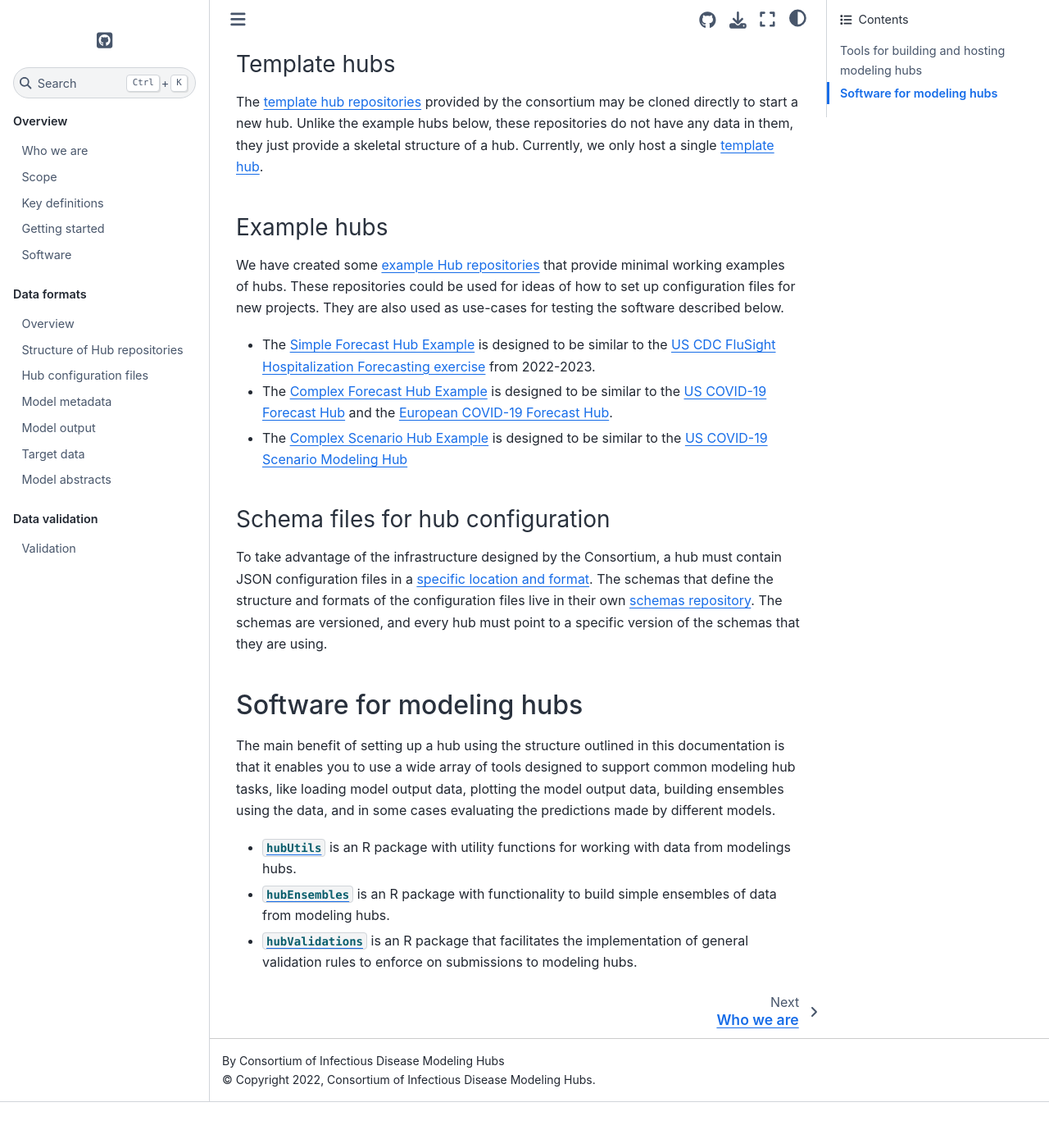
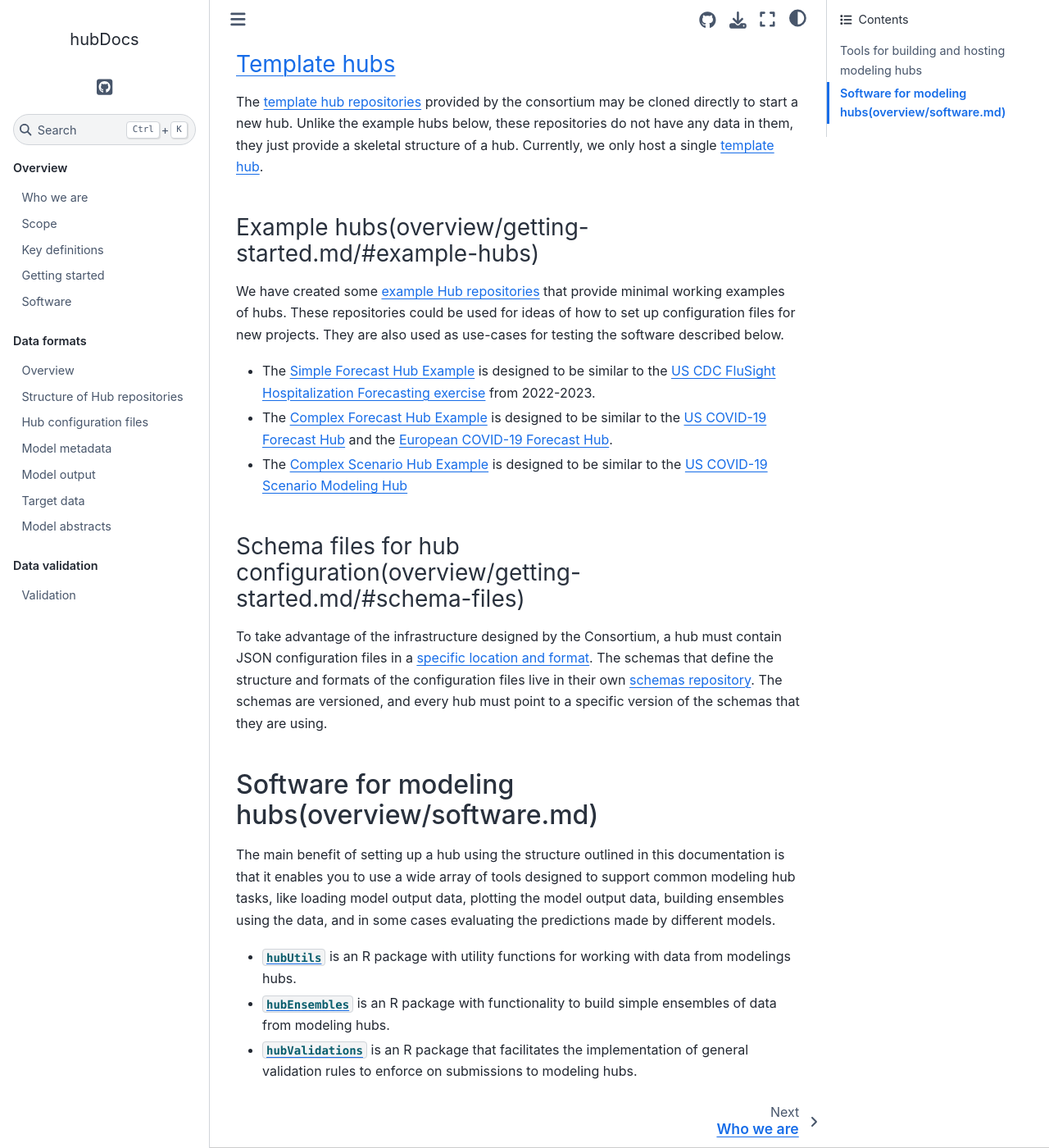
Before and after one commit to hubverse-org/hubDocs, a Sphinx documentation site: the page built from docs/source/index.md, in a window 1280 px wide and 1400 px high, scrolled down 625 px. Shown: the whole window at 82% size. Built offline with Sphinx 7.4.7 and the Sphinx Book theme 1.1.4, drawn with Linux system fonts in a browser that asks for light colours; pages that are not in the unit, such as notebooks, are missing from menus; before the commit the page ends 1969 px from its top, so only the background shows below that.

Commit message:
Landing page link updates (and more)

```diff
--- a/docs/source/index.md
+++ b/docs/source/index.md
@@ -12,11 +12,11 @@
 
 The following subsections provide pointers to resources developed by the Consortium to make designing, launching, and maintaining hubs easier.
 
-### Template hubs
+### [Template hubs](overview/getting-started.md/#template-hubs)
 
 The [template hub repositories](https://github.com/Infectious-Disease-Modeling-Hubs?q=&type=template&language=&sort=) provided by the consortium may be cloned directly to start a new hub. Unlike the example hubs below, these repositories do not have any data in them, they just provide a skeletal structure of a hub. Currently, we only host a single [template hub](https://github.com/Infectious-Disease-Modeling-Hubs/hubTemplate).
 
-### Example hubs
+### Example hubs(overview/getting-started.md/#example-hubs)
 
 We have created some [example Hub repositories](https://github.com/Infectious-Disease-Modeling-Hubs?q=example&type=all&language=&sort=) that provide minimal working examples of hubs. These repositories could be used for ideas of how to set up configuration files for new projects. They are also used as use-cases for testing the software described below.
 
@@ -24,19 +24,17 @@
 - The [Complex Forecast Hub Example](https://github.com/Infectious-Disease-Modeling-Hubs/example-complex-forecast-hub) is designed to be similar to the [US COVID-19 Forecast Hub](https://github.com/reichlab/covid19-forecast-hub) and the [European COVID-19 Forecast Hub](https://github.com/covid19-forecast-hub-europe/covid19-forecast-hub-europe).
 - The [Complex Scenario Hub Example](https://github.com/Infectious-Disease-Modeling-Hubs/example-complex-scenario-hub) is designed to be similar to the [US COVID-19 Scenario Modeling Hub](https://github.com/midas-network/covid19-scenario-modeling-hub)
 
-### Schema files for hub configuration
+### Schema files for hub configuration(overview/getting-started.md/#schema-files)
 
 To take advantage of the infrastructure designed by the Consortium, a hub must contain JSON configuration files in a [specific location and format](hub-config). The schemas that define the structure and formats of the configuration files live in their own [schemas repository](https://github.com/Infectious-Disease-Modeling-Hubs/schemas). The schemas are versioned, and every hub must point to a specific version of the schemas that they are using.
 
-## Software for modeling hubs
+## Software for modeling hubs(overview/software.md)
 
 The main benefit of setting up a hub using the structure outlined in this documentation is that it enables you to use a wide array of tools designed to support common modeling hub tasks, like loading model output data, plotting the model output data, building ensembles using the data, and in some cases evaluating the predictions made by different models.
 
 - [`hubUtils`](https://infectious-disease-modeling-hubs.github.io/hubUtils/) is an R package with utility functions for working with data from modelings hubs.
 - [`hubEnsembles`](https://github.com/Infectious-Disease-Modeling-Hubs/hubEnsembles) is an R package with functionality to build simple ensembles of data from modeling hubs.
 - [`hubValidations`](https://github.com/Infectious-Disease-Modeling-Hubs/hubValidations) is an R package that facilitates the implementation of general validation rules to enforce on submissions to modeling hubs.
-
-
 
 
 
```
